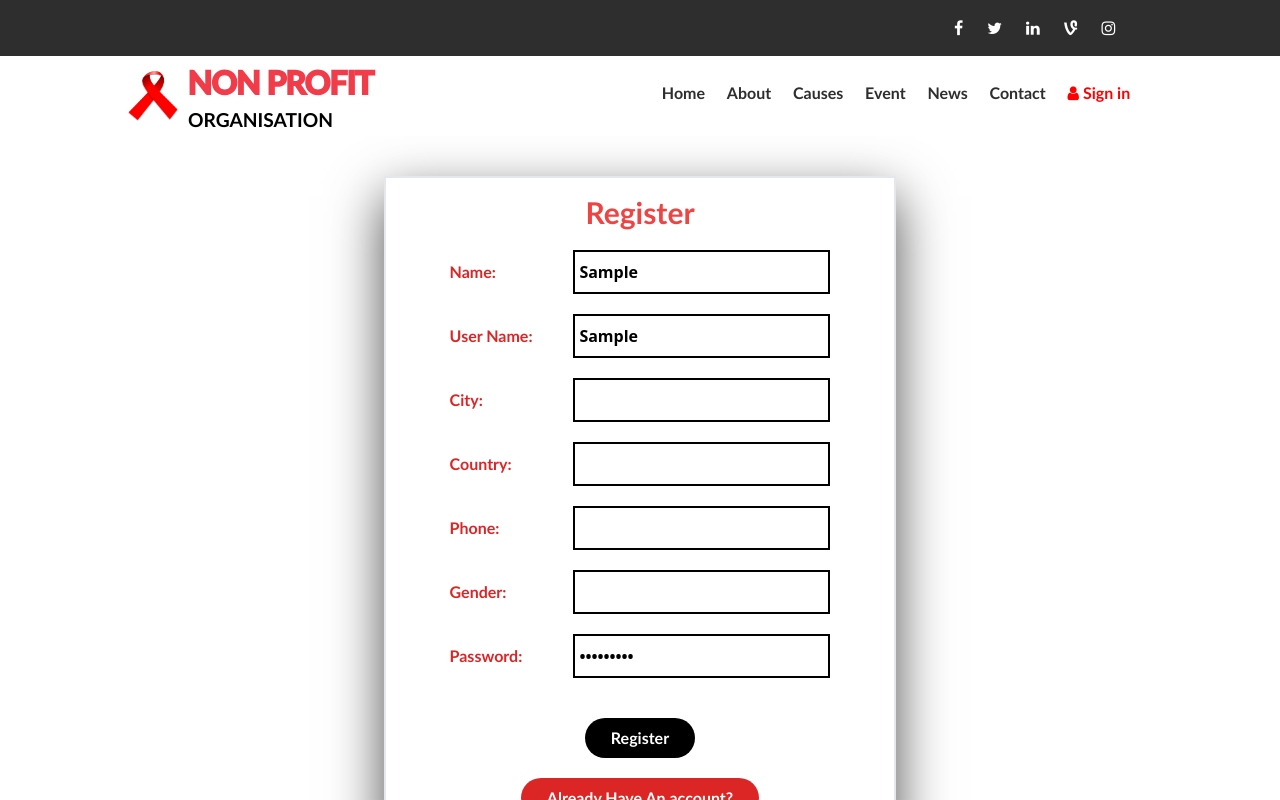
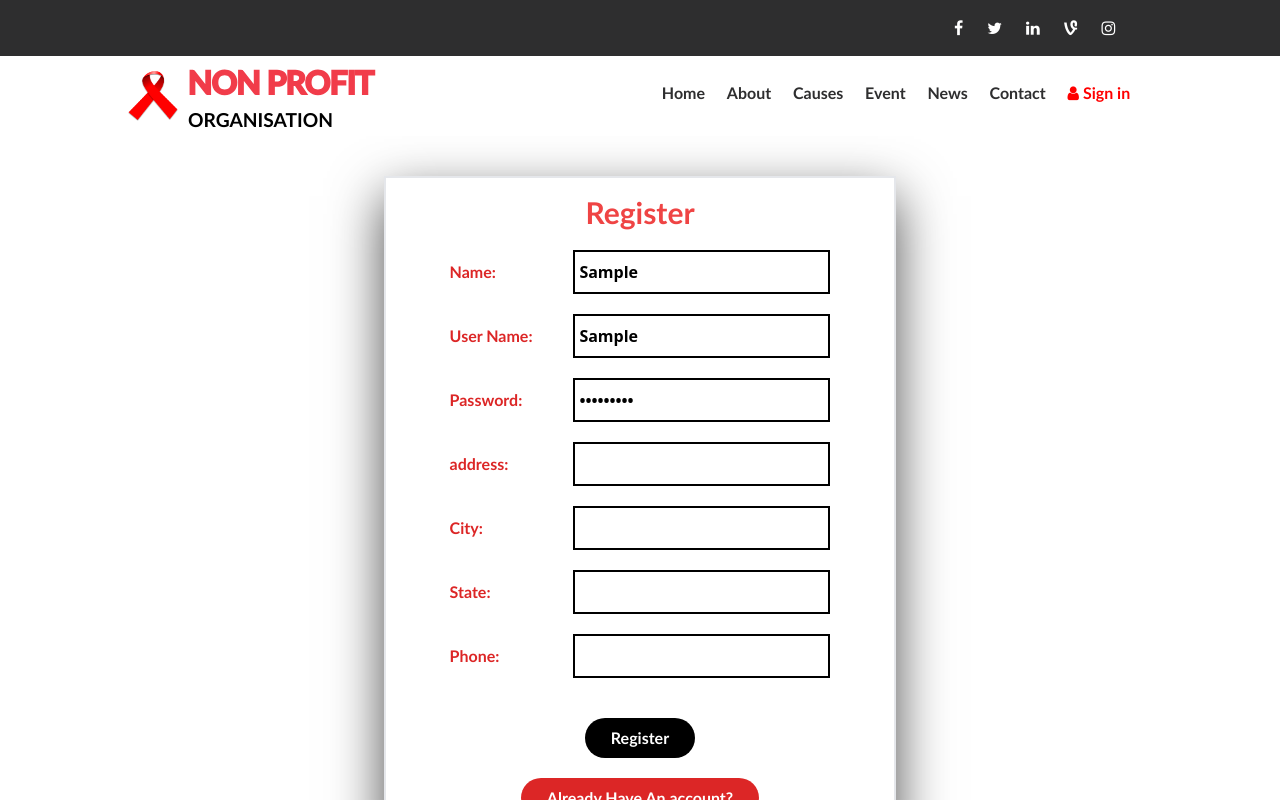
Before and after one commit to harshit0571/ngo-website-react, a React (Create React App) app: page /login in a window 1280 px wide. Both pictures are taken after typing "Sample", "Sample", "Sample123" into the empty fields and a click on the button "Create Account". Shown: the top 800 px of the page. Built offline with nearby package versions, Linux system fonts and the light colour scheme.

Commit message:
sign up input fields changed

```diff
--- a/src/components/SignUp.jsx
+++ b/src/components/SignUp.jsx
@@ -3,17 +3,17 @@ import React, { useState } from "react";
 const SignUp = ({ setUser }) => {
   const [name, setname] = useState("");
   const [username, setusername] = useState("");
-  const [country, setcountry] = useState("");
+  const [state, setstate] = useState("");
   const [phone, setphone] = useState("");
-  const [gender, setgender] = useState("");
+  const [address, setaddress] = useState("");
   const [password, setpassword] = useState("");
   const [city, setcity] = useState("");
   const [True, setTrue] = useState(true);
   const Register = () => {
-    if (name == "" || username == "" || country == "") {
+    if (name == "" || username == "" || state == "") {
       alert("please fill all details");
     } else {
-      setUser({ name: name, username: username, country: country });
+      setUser({ name: name, username: username, state: state });
     }
   };
   const SignIN = () => {
@@ -112,6 +112,32 @@ const SignUp = ({ setUser }) => {
               </div>
 
               <div className="flex w-[80%] items-baseline justify-between text-red-600 font-bold">
+                Password:{" "}
+                <input
+                  value={password}
+                  required
+                  onChange={(e) => {
+                    setpassword(e.target.value);
+                  }}
+                  type="password"
+                  className="border-2 px-1 py-2 text-black font-sans border-black"
+                />
+              </div>
+
+              <div className="flex w-[80%] items-baseline justify-between text-red-600 font-bold">
+                address:{" "}
+                <input
+                  type="text"
+                  className="border-2 px-1 py-2 text-black font-sans border-black"
+                  value={address}
+                  required
+                  onChange={(e) => {
+                    setaddress(e.target.value);
+                  }}
+                />
+              </div>
+
+              <div className="flex w-[80%] items-baseline justify-between text-red-600 font-bold">
                 City:{" "}
                 <input
                   type="text"
@@ -125,14 +151,14 @@ const SignUp = ({ setUser }) => {
               </div>
 
               <div className="flex w-[80%] items-baseline justify-between text-red-600 font-bold">
-                Country:{" "}
+                State:{" "}
                 <input
                   type="text"
                   className="border-2 px-1 py-2 text-black font-sans border-black"
-                  value={country}
+                  value={state}
                   required
                   onChange={(e) => {
-                    setcountry(e.target.value);
+                    setstate(e.target.value);
                   }}
                 />
               </div>
@@ -147,32 +173,6 @@ const SignUp = ({ setUser }) => {
                   onChange={(e) => {
                     setphone(e.target.value);
                   }}
-                />
-              </div>
-
-              <div className="flex w-[80%] items-baseline justify-between text-red-600 font-bold">
-                Gender:{" "}
-                <input
-                  type="text"
-                  className="border-2 px-1 py-2 text-black font-sans border-black"
-                  value={gender}
-                  required
-                  onChange={(e) => {
-                    setgender(e.target.value);
-                  }}
-                />
-              </div>
-
-              <div className="flex w-[80%] items-baseline justify-between text-red-600 font-bold">
-                Password:{" "}
-                <input
-                  value={password}
-                  required
-                  onChange={(e) => {
-                    setpassword(e.target.value);
-                  }}
-                  type="password"
-                  className="border-2 px-1 py-2 text-black font-sans border-black"
                 />
               </div>
             </div>
```
